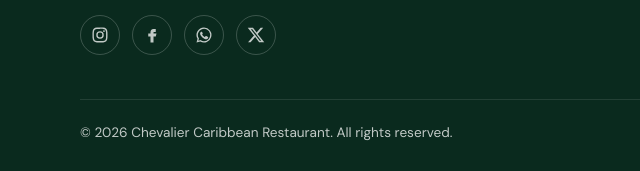
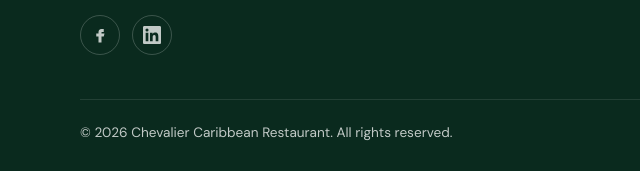
Before and after one commit to obanex/chevalier-caribbean, a plain HTML site: page index.html in a window 1280 px wide. Shown: the part 6115-6286 px from the top of the page, 0-640 px from the left. Drawn offline with Linux system fonts and the light colour scheme.

Commit message:
Link the footer to the restaurant's Facebook and LinkedIn
Replaces the placeholder social icons with the real Facebook page and
LinkedIn company page, and drops the Instagram, WhatsApp and X icons
that had no accounts to link to yet.

Co-Authored-By: Claude Opus 5.5 <noreply@anthropic.com>

```diff
--- a/index.html
+++ b/index.html
@@ -609,10 +609,8 @@
         </a>
         <p style="margin-top:12px;max-width:36ch">Caribbean flavors made with love. Black-owned, take-out friendly Haitian &amp; Caribbean kitchen in Camden, NJ.</p>
         <div class="socials">
-          <a href="#" aria-label="Instagram"><svg viewBox="0 0 24 24"><path d="M12 7a5 5 0 100 10 5 5 0 000-10zm0 8.2a3.2 3.2 0 110-6.4 3.2 3.2 0 010 6.4zM17.3 5.5a1.2 1.2 0 100 2.4 1.2 1.2 0 000-2.4zM12 2c-2.7 0-3 0-4.1.1C4.3 2.2 2.2 4.3 2.1 7.9 2 9 2 9.3 2 12s0 3 .1 4.1c.1 3.6 2.2 5.7 5.8 5.8 1.1.1 1.4.1 4.1.1s3 0 4.1-.1c3.6-.1 5.7-2.2 5.8-5.8.1-1.1.1-1.4.1-4.1s0-3-.1-4.1c-.1-3.6-2.2-5.7-5.8-5.8C15 2 14.7 2 12 2zm0 1.8c2.7 0 3 0 4 .1 2.6.1 3.9 1.4 4 4 .1 1 .1 1.3.1 4s0 3-.1 4c-.1 2.6-1.4 3.9-4 4-1 .1-1.3.1-4 .1s-3 0-4-.1c-2.6-.1-3.9-1.4-4-4C3.9 15 3.8 14.7 3.8 12s0-3 .1-4c.1-2.6 1.4-3.9 4-4 1-.1 1.3-.1 4-.1z"/></svg></a>
-          <a href="#" aria-label="Facebook"><svg viewBox="0 0 24 24"><path d="M14 8h3V4h-3c-2.8 0-4 1.8-4 4.3V10H7v4h3v8h4v-8h3l1-4h-4V8.6c0-.4.3-.6.6-.6z"/></svg></a>
-          <a href="#" aria-label="WhatsApp"><svg viewBox="0 0 24 24"><path d="M12 2a10 10 0 00-8.6 15.1L2 22l5-1.3A10 10 0 1012 2zm0 18.2a8.2 8.2 0 01-4.2-1.2l-.3-.2-3 .8.8-2.9-.2-.3A8.2 8.2 0 1112 20.2zm4.5-6.1c-.2-.1-1.5-.7-1.7-.8s-.4-.1-.6.1-.7.8-.8 1-.3.2-.5.1a6.7 6.7 0 01-3.3-2.9c-.2-.4.2-.4.7-1.3.1-.2 0-.3 0-.4l-.8-1.8c-.2-.5-.4-.4-.6-.4h-.5a1 1 0 00-.7.3 3 3 0 00-.9 2.2 5.2 5.2 0 001.1 2.7 11.8 11.8 0 004.5 4c1.7.7 2.3.8 3.2.6a2.7 2.7 0 001.8-1.2 2.2 2.2 0 00.1-1.2c0-.1-.2-.2-.4-.3z"/></svg></a>
-          <a href="#" aria-label="X"><svg viewBox="0 0 24 24"><path d="M18.2 2.25h3.4l-7.4 8.46L23 21.75h-6.8l-5.3-6.95-6.1 6.95H1.4l7.9-9.05L1 2.25h7l4.8 6.35 5.4-6.35zm-1.2 17.5h1.9L7.1 4.2H5.1l11.9 15.55z"/></svg></a>
+          <a href="https://www.facebook.com/profile.php?id=61595228786875" aria-label="Facebook" target="_blank" rel="noopener"><svg viewBox="0 0 24 24"><path d="M14 8h3V4h-3c-2.8 0-4 1.8-4 4.3V10H7v4h3v8h4v-8h3l1-4h-4V8.6c0-.4.3-.6.6-.6z"/></svg></a>
+          <a href="https://www.linkedin.com/company/chevalier-caribbean-restaurant/" aria-label="LinkedIn" target="_blank" rel="noopener"><svg viewBox="0 0 24 24"><path d="M20.45 20.45h-3.56v-5.57c0-1.33-.02-3.04-1.85-3.04-1.85 0-2.14 1.45-2.14 2.94v5.67H9.35V9h3.41v1.56h.05a3.74 3.74 0 013.37-1.85c3.6 0 4.27 2.37 4.27 5.46v6.28zM5.34 7.43a2.06 2.06 0 110-4.13 2.06 2.06 0 010 4.13zM7.12 20.45H3.56V9h3.56v11.45zM22.22 0H1.77C.79 0 0 .77 0 1.73v20.54C0 23.23.79 24 1.77 24h20.45c.98 0 1.78-.77 1.78-1.73V1.73C24 .77 23.2 0 22.22 0z"/></svg></a>
         </div>
       </div>
       <div>
```
